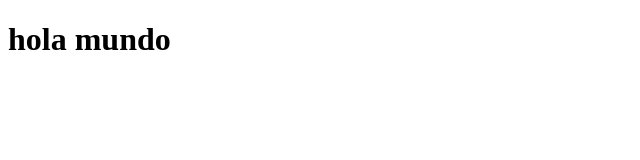
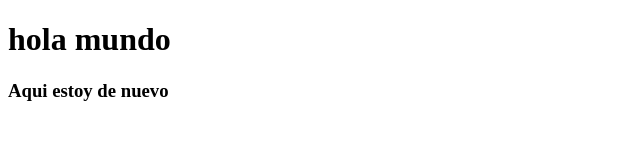
Before and after one commit to Ivanchu99/primer-proyecto, a plain HTML site: page index.html in a window 1280 px wide. Shown: the whole page, without its empty margins (0-640 px from the left). Drawn offline with Linux system fonts and the light colour scheme.

Commit message:
segundo commit es un h2

```diff
--- a/index.html
+++ b/index.html
@@ -8,5 +8,6 @@
 </head>
 <body>
     <h1>hola mundo</h1>
+    <h3>Aqui estoy de nuevo</h3>
 </body>
 </html>
```
